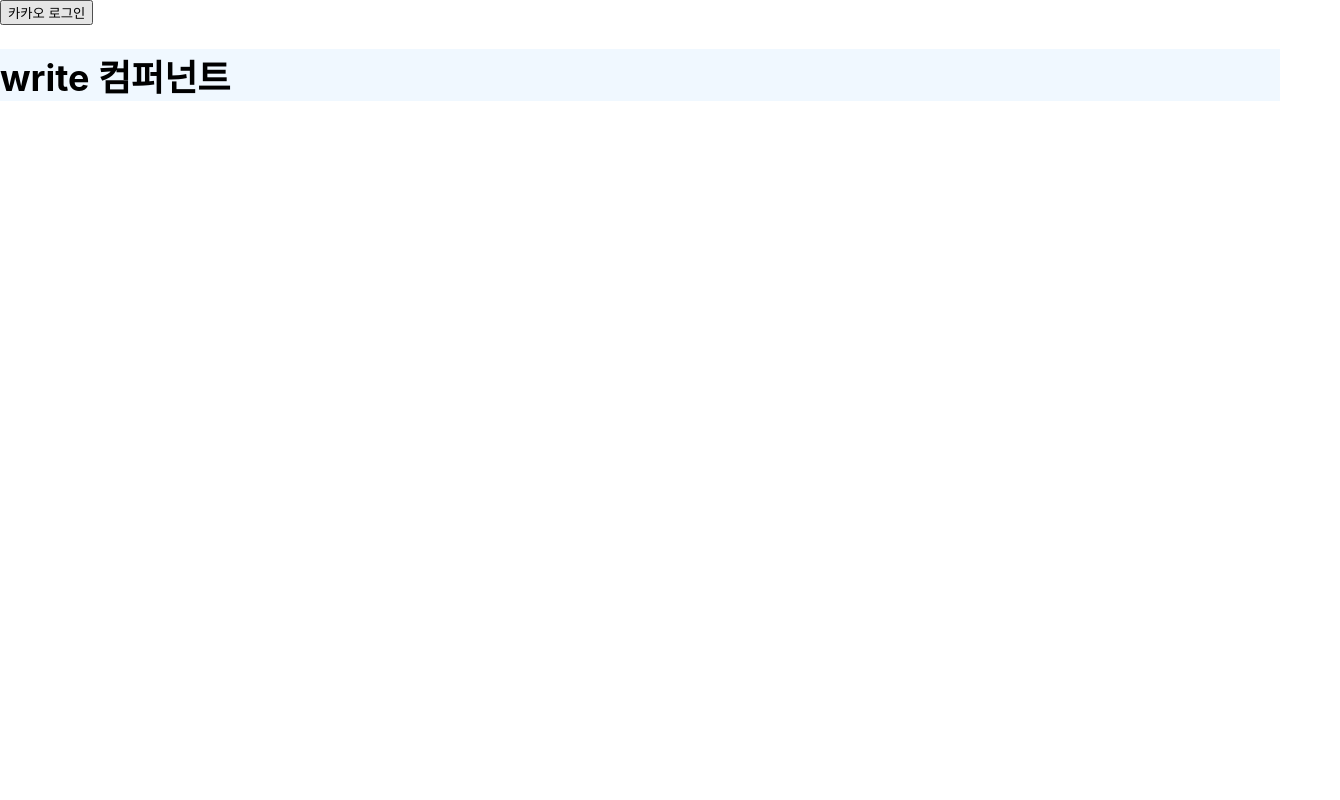
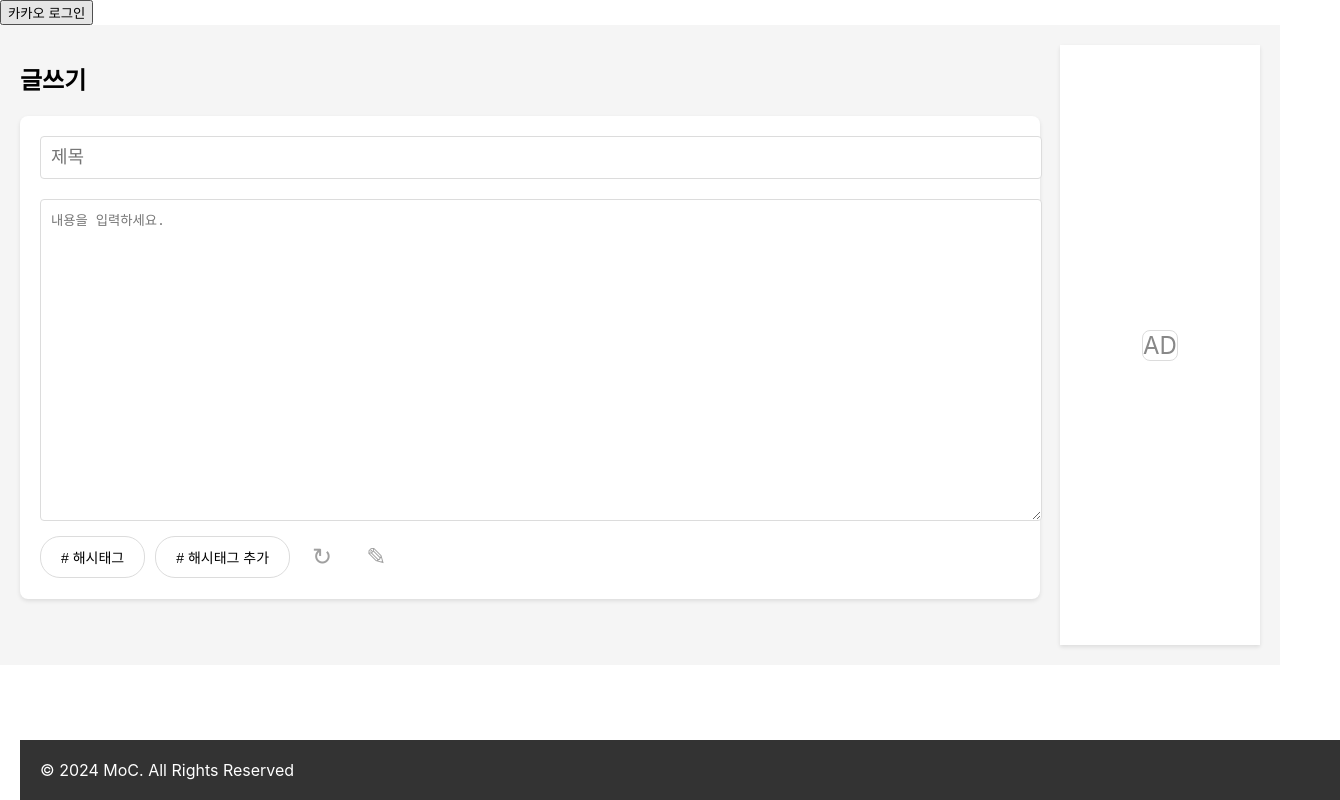
Before and after one commit to LeLu815/moc-front, a React (Create React App) app: page /write in a window 1280 px wide. Shown: the whole page, 1340 px wide, since content can reach past the window. Built offline with nearby package versions, Linux system fonts and the light colour scheme.

Commit message:
Feat: 글쓰기

```diff
--- /dev/null
+++ b/src/components/Advertisement.js
@@ -0,0 +1,12 @@
+import React from 'react';
+import classes from './write.module.css';
+
+const Advertisement = () => {
+  return (
+    <div className={classes.advertisement}>
+      AD
+    </div>
+  );
+};
+
+export default Advertisement;
--- /dev/null
+++ b/src/components/Footer.js
@@ -0,0 +1,13 @@
+import React from 'react';
+import classes from './write.module.css';
+
+const Footer = () => {
+  return (
+    <footer className={classes.footer}>
+      <div>© 2024 MoC. All Rights Reserved</div>
+      {/* Additional links and information */}
+    </footer>
+  );
+};
+
+export default Footer;
--- /dev/null
+++ b/src/components/WritingArea.js
@@ -0,0 +1,21 @@
+import React from 'react';
+import classes from './write.module.css';
+
+const WritingArea = () => {
+  return (
+    <div className={classes.writingArea}>
+      <input className={classes.titleInput} type="text" placeholder="제목" />
+      <textarea className={classes.contentInput} placeholder="내용을 입력하세요." />
+      {}
+      <div className={classes.actions}>
+        <button className={classes.actionButton}># 해시태그</button>
+        <button className={classes.actionButton}># 해시태그 추가</button>
+        {}
+        <button className={classes.iconButton}>↻</button>
+        <button className={classes.iconButton}>✎</button>
+      </div>
+    </div>
+  );
+};
+
+export default WritingArea;
--- a/src/components/write.js
+++ b/src/components/write.js
@@ -1,11 +1,22 @@
-import classes from "./write.module.css"
+import React from 'react';
+import classes from './write.module.css';
+import WritingArea from './WritingArea.js';
+import Advertisement from './Advertisement';
+import Footer from './Footer';
 
-const Write =()=>{
-    return <>
-    <div className={classes["w1"]}>
-        <h1>write 컴퍼넌트</h1>
+const Write = () => {
+  return (
+    <div className={classes.container}>
+      <div className={classes.writeContainer}>
+        <h1 className={classes.title}>글쓰기</h1>
+        <WritingArea />
+      </div>
+      <div className={classes.adContainer}>
+        <Advertisement />
+      </div>
+      <Footer />
     </div>
-    </>
-}
+  );
+};
 
-export default Write
+export default Write;
--- a/src/components/write.module.css
+++ b/src/components/write.module.css
@@ -2,3 +2,122 @@
     background-color: aliceblue;
     font-size: large;
 }
+.container {
+    display: flex;
+    justify-content: space-between;
+    padding: 20px;
+    background-color: #f5f5f5;
+}
+
+  .writeContainer {
+    flex-grow: 1;
+    padding-right: 20px;
+  }
+
+  .adContainer {
+    width: 200px;
+    height: 600px;
+    background-color: #ffffff;
+    box-shadow: 0 2px 4px rgba(0, 0, 0, 0.1);
+    display: flex;
+    align-items: center;
+    justify-content: center;
+  }
+
+  .title {
+    font-size: 24px;
+    font-weight: bold;
+    margin-bottom: 20px;
+  }
+
+  .writingArea {
+    background-color: #ffffff;
+    padding: 20px;
+    box-shadow: 0 2px 4px rgba(0, 0, 0, 0.1);
+    border-radius: 8px;
+  }
+
+  .titleInput, .contentInput {
+    width: 100%;
+    padding: 10px;
+    margin-bottom: 10px;
+    border: 1px solid #dcdcdc;
+    border-radius: 4px;
+  }
+
+  .titleInput {
+    font-size: 18px;
+    margin-bottom: 20px;
+  }
+
+  .contentInput {
+    height: 300px;
+    resize: vertical;
+  }
+
+  .actions {
+    display: flex;
+    align-items: center;
+    gap: 10px; /* Adjust the gap between items as needed */
+  }
+
+  .actionButton {
+    padding: 10px 20px; /* Adjust padding to match the design */
+    background-color: #ffffff; /* White background */
+    color: #000000; /* Black text */
+    border: 1px solid #dcdcdc; /* Light gray border */
+    border-radius: 20px; /* Rounded corners for the buttons */
+    cursor: pointer;
+    font-size: 14px;
+    margin: 0; /* Reset margin */
+    transition: background-color 0.3s; /* Smooth transition for hover effect */
+  }
+
+  .actionButton:hover {
+    background-color: #f0f0f0; /* Light gray background on hover */
+  }
+
+  .iconButton {
+    background: none;
+    border: none;
+    cursor: pointer;
+    font-size: 24px; /* Adjust font size to match the icon size in the design */
+    color: #a0a0a0; /* Light gray color for the icon */
+    padding: 8px 12px; /* Adjust padding to match the design */
+    border-radius: 50%; /* Circular shape for the icon buttons */
+    transition: color 0.3s; /* Smooth transition for color change */
+  }
+
+  .iconButton:hover {
+    color: #808080; /* Darker gray on hover */
+  }
+
+  .advertisement {
+    border: 1px solid #dcdcdc;
+    border-radius: 8px;
+    font-size: 24px;
+    color: #888888;
+  }
+
+  .footer {
+    background-color: #333333;
+    color: #ffffff;
+    padding: 20px;
+    display: flex;
+    justify-content: space-between;
+    align-items: center;
+    position: absolute;
+    bottom: 0;
+    width: 100%;
+  }
+
+  @media (max-width: 768px) {
+    .container {
+      flex-direction: column;
+    }
+    .adContainer {
+      width: 100%;
+      height: 200px;
+      margin-top: 20px;
+    }
+  }
--- a/src/pages/writting.js
+++ b/src/pages/writting.js
@@ -1,9 +1,10 @@
 import Write from "../components/write"
+import Popular from "./Popular"
 
 const Writting = () => {
     return <div>
         <h1>여기는 Writting 페이지</h1>
-        <Write />
+        <Popular />
     </div>
 }
 export default Writting
--- a/src/util/kakoAuth.js
+++ b/src/util/kakoAuth.js
@@ -4,7 +4,7 @@ import { redirect } from "react-router-dom";
 
 // 리다이렉션 url로 보낸다음 엑세스 토큰 받기
 export const kakaoAccessFunc = () => {
-  const link = `https://kauth.kakao.com/oauth/authorize?response_type=code&client_id=${process.env.REACT_APP_KAKAOLOGIN_APPKEY}&redirect_uri=${process.env.REACT_APP_REDIRECT_URI}&response_type=code`;
+  const link = `https://kauth.kakao.com/oauth/authorize?response_type=code&client_id=${process.env.REACT_APP_KAKAOLOGIN_APPKEY}&redirect_uri=${process.env.wri}&response_type=code`;
   window.location.href = link;
 };
 
```
Also changed, not shown: src/components/P_box1.js (added, +10 -0 lines), src/pages/Popular.js (added, +16 -0 lines).
